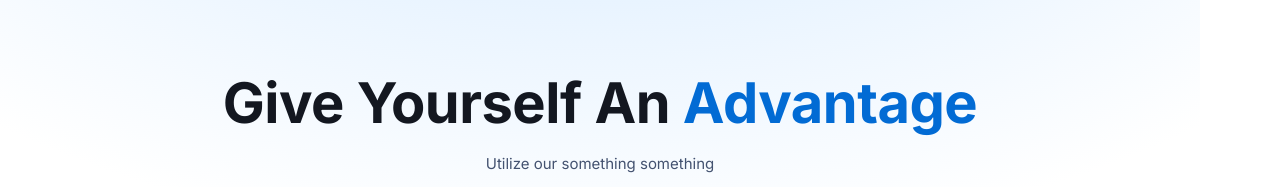
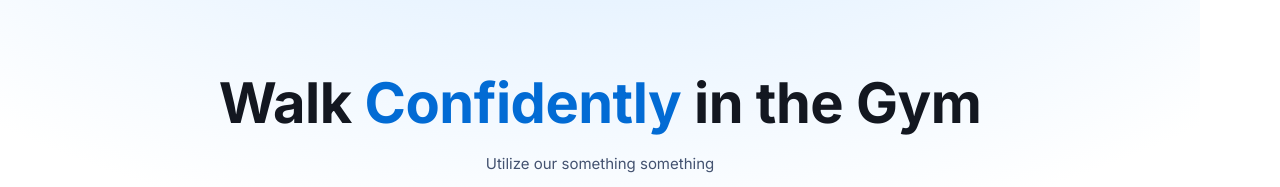
Before and after one commit to TatsatJha/Iron-Trainer, a React (Vite) app in the folder client/: page / in a window 1280 px wide. Shown: the part 135-322 px from the top of the page. Built offline with nearby package versions, Linux system fonts and the light colour scheme.

Commit message:
small changes

```diff
--- a/client/src/Components/mui/home/Hero.tsx
+++ b/client/src/Components/mui/home/Hero.tsx
@@ -74,7 +74,7 @@ export default function Hero() {
               fontSize: 'clamp(3rem, 10vw, 3.5rem)',
             }}
           >
-            Give&nbsp;Yourself&nbsp;An&nbsp;
+            Walk&nbsp;
             <Typography
               component="span"
               variant="h1"
@@ -84,8 +84,9 @@ export default function Hero() {
                   theme.palette.mode === 'light' ? 'primary.main' : 'primary.light',
               }}
             >
-              Advantage
+              Confidently&nbsp;
             </Typography>
+            in&nbsp;the&nbsp;Gym
           </Typography>
           <Typography
             textAlign="center"
--- a/client/src/main.tsx
+++ b/client/src/main.tsx
@@ -8,7 +8,7 @@ import Home from './pages/home/Home.tsx'
 import App  from './App.tsx'
 import { DndProvider } from 'react-dnd'
 import { HTML5Backend } from 'react-dnd-html5-backend'
-import ErrorPage from './pages/error-page/ErrorPage.tsx'
+import Error from './pages/error/ErrorPage.tsx'
 import './index.css'
 import MyPrograms from './pages/my-programs/MyPrograms.tsx'
 import CreateProgram from "./pages/create-program/CreateProgram.tsx"
@@ -19,9 +19,9 @@ import SignIn from './pages/sign-in/SignIn.tsx'
 
 const router = createBrowserRouter([
   {
-    path:"",
+    path:"/",
     element: <div className='w-screen mx-auto'><Home></Home></div>,
-    children:[
+  },
   {
     path:"register",
     element: <div className='w-screen mx-auto'><SignUp></SignUp></div>
@@ -33,14 +33,11 @@ const router = createBrowserRouter([
   {
     path: "about",
     element: <div className='w-screen mx-auto'></div>
-      }
-    ]
-
   },
   {
     path: "/App",
     element: <App></App>,
-    errorElement: <ErrorPage></ErrorPage>,
+    errorElement: <Error></Error>,
     children: [
       {
         path:"my-programs",
```
Also changed, not shown: client/src/Pages/error/ErrorPage.tsx (renamed from client/src/Pages/error-page/ErrorPage.tsx), client/src/Pages/error/index.tsx (renamed from client/src/Pages/error-page/index.tsx), 1 other file (tests, documents, lock files or other folders). Lines whose indentation alone changed are shown as unchanged.
